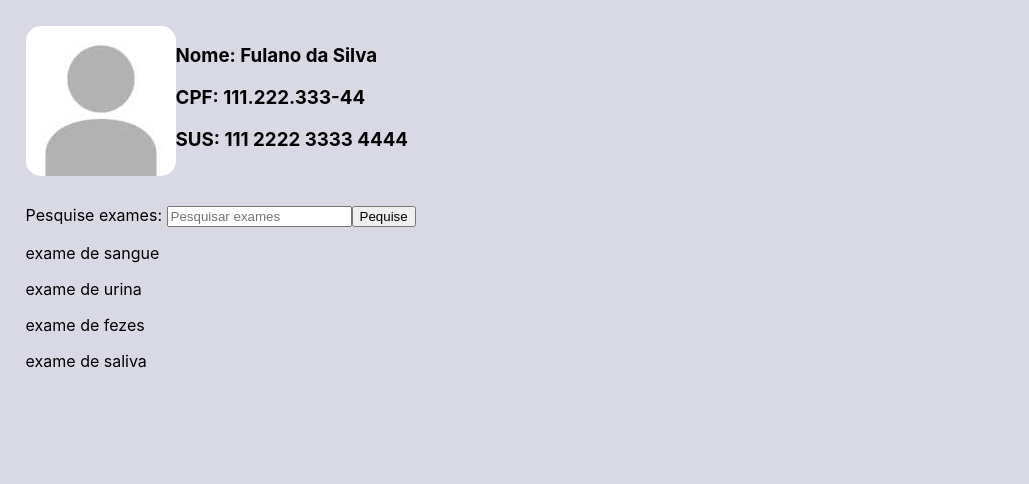
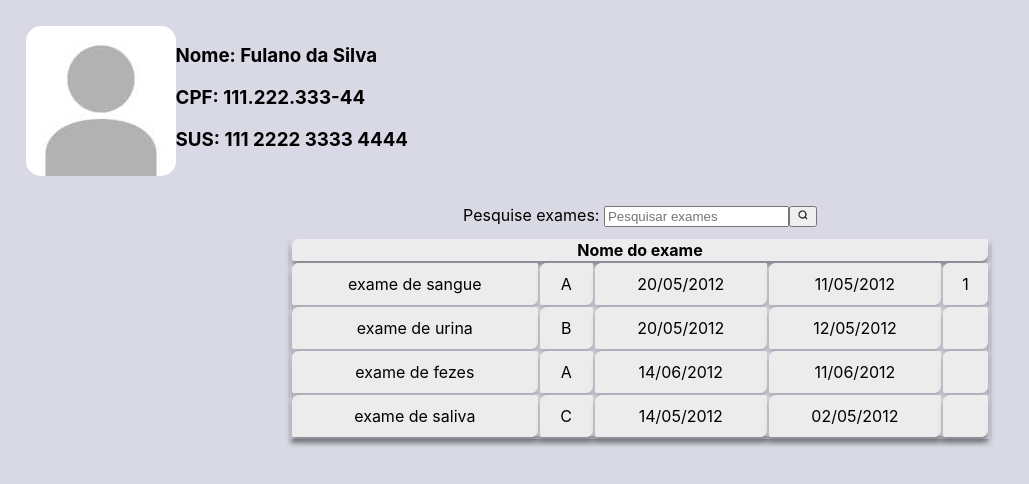
Before and after one commit to kaqui-null/DCEXT-Programacao-Imperativa, a React app in the folder client/: page / in a window 1280 px wide. Shown: the whole page, without its empty margins (0-1029 px from the left). Built offline with nearby package versions, Linux system fonts and the light colour scheme; no server answers.

Commit message:
init tabela de dados dos exames

```diff
--- a/client/src/HistoricoGeral.css
+++ b/client/src/HistoricoGeral.css
@@ -1,6 +1,8 @@
 body {
   background-color: rgb(216, 217, 228);
   padding: 2%;
+  justify-content: center;
+  align-items: center;
 }
 
 img {
--- /dev/null
+++ b/client/src/components/SearchBar.css
@@ -0,0 +1,42 @@
+.ImageSearch {
+
+    width: 12px;
+    height: auto;
+}
+
+table {
+    text-align: center;
+    width: 700px;
+    margin-left: auto;
+    margin-right: auto;
+    margin-top: 10px;
+    box-shadow: 0 5px 5px 0px rgba(0, 0, 0, 0.2);
+}
+table, td {
+    box-shadow: 0 5px 5px 0px rgba(0, 0, 0, 0.2);
+}
+thead, tfoot {
+    background-color:  rgb(236, 236, 236);
+    border-radius: 7px 2px 7px 2px;
+    color: black;
+    box-shadow: 0 5px 5px 0px rgba(0, 0, 0, 0.2);
+}
+thead,th {
+    border-radius: 7px 2px 7px 2px;
+    box-shadow: 0 5px 5px 0px rgba(0, 0, 0, 0.2);
+}
+tbody, td {
+    border: 10px solid  rgb(236, 236, 236);
+    border-radius: 7px 2px 7px 2px;
+    background-color:  rgb(236, 236, 236);
+    box-shadow: 0 5px 5px 0px rgba(0, 0, 0, 0.2);
+}
+.sameValCol {
+    margin: 5px;
+    align-items: center;
+}
+
+#searchDiv {
+    align-items: center;
+    justify-items: center;
+}
--- a/client/src/components/SearchBar.js
+++ b/client/src/components/SearchBar.js
@@ -1,8 +1,8 @@
-
 import exames from '../exames.json'
 import { useState } from 'react'
 import React from 'react'
 
+import './SearchBar.css'
 
 export default function SearchBar() {
     const [searchTerm, setSearchTerm] = useState('');
@@ -22,11 +22,15 @@ export default function SearchBar() {
                 setSearchTerm(event.target.value);
               }}
             ></input>
-            <button type='submit' id='searchButton'>Pequise</button>
+            <button type='submit' id='searchButton'><img className="ImageSearch" src={require("../imgs/search_icon.webp")} alt='Pesquise'/></button>
           </form>
         </div>
 
-        <div>
+        <table>
+          <thead>
+            <tr><th colSpan={5}>Nome do exame</th></tr>
+          </thead>
+          <tbody>
             {exames.filter((val) => {
               if (searchTerm === '') {
                 return val;
@@ -35,11 +39,17 @@ export default function SearchBar() {
                 return val;
               }
             }).map((val, key) => {
-          return <div key={key}>
-            <p>{val.nome}</p>
-            </div>;
+            return <tr key={key}>
+              <td className="sameValCol"> {val.nome} </td>
+              <td className="sameValCol"> {val.hospital}</td>
+              <td className="sameValCol"> {val['data de liberação']}</td>
+              <td className="sameValCol"> {val['data de recebimento']}</td>
+              <td className="sameValCol"> {val.status} </td>
+              </tr>;
+
             })}
-        </div>
+          </tbody>
+        </table>
       </div>
     );
   }
--- a/client/src/components/UserInfo.js
+++ b/client/src/components/UserInfo.js
@@ -10,7 +10,7 @@ var usuario = { // info vem do backend dps
 function UserImg() {
     return (
       <div>
-      <img src={require("../imgs/default_user_escaled.jpg")} alt='imagem usuário'></img>
+      <img src={require("../imgs/default_user_escaled.jpg")} alt='imagem do usuário'></img>
       </div>
     );
   }
--- a/client/src/exames.json
+++ b/client/src/exames.json
@@ -4,7 +4,8 @@
         "nome" : "exame de sangue",
         "hospital" : "A",
         "data de recebimento" : "11/05/2012",
-        "data de liberação" : "20/05/2012"
+        "data de liberação" : "20/05/2012",
+        "status":"1"
     },
     {
         "id" : 2,
```
Also changed, not shown: client/src/imgs/search_icon.webp (added). Lines whose indentation alone changed are shown as unchanged.
